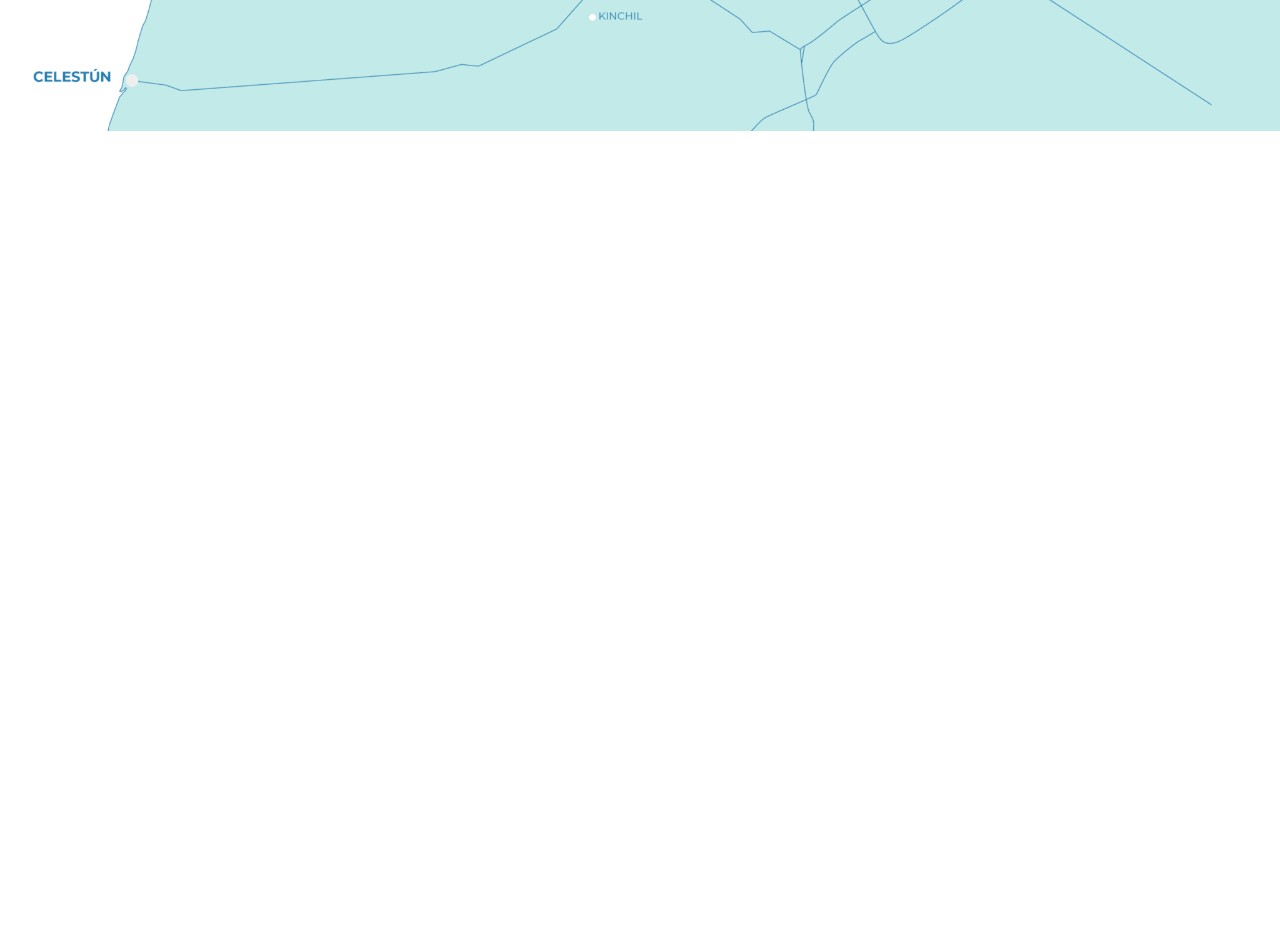
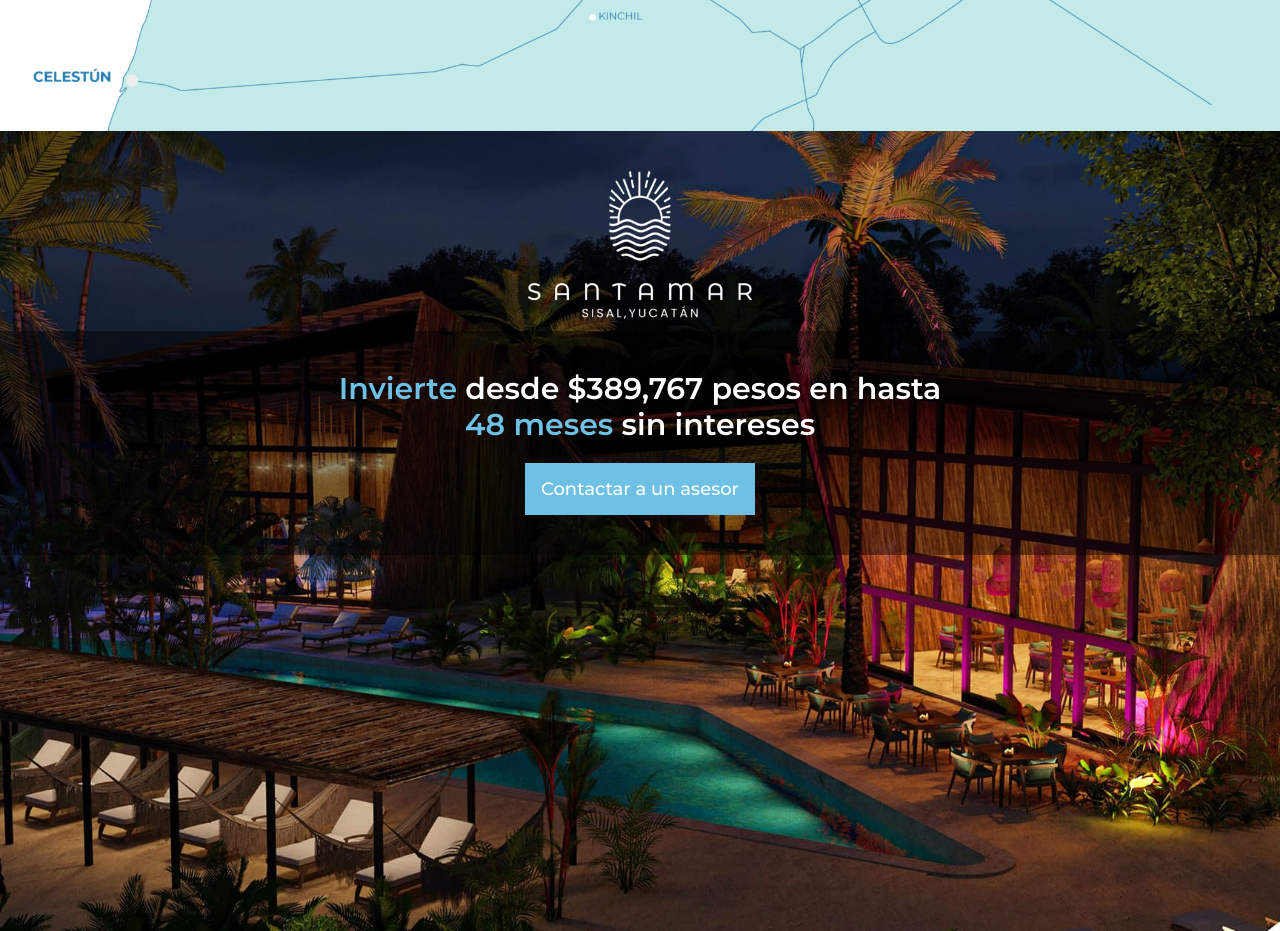
Before and after one commit to MiguelKoh/landing-portafolio, a React (Vite) app: page / in a window 1280 px wide. Shown: the part 1780-2711 px from the top of the page. Before the commit the page ends 1911 px from the top, so only its background shows below. Built offline with nearby package versions, Linux system fonts and the light colour scheme.

Commit message:
seccion invierte agregada

```diff
--- a/src/App.css
+++ b/src/App.css
@@ -7,16 +7,21 @@
   padding: 0;
 }
 
-.bg-image{
+.bg-image-seccion-1{
   background-image: url('./assets/images/3.jpg');
-  width: 100%;
-  height: 100vh;
   background-size: cover;
   background-position: bottom center;
 
 }
+
+.bg-image-invierte{
+  background-image: url('./assets/images/8_opt.jpg');
+  background-size: cover;
+  background-position: bottom center;
+}
+
 @media (max-width: 767.98px) {
-  .bg-image-movil {
+  .bg-image-seccion-1 {
     background-image: url('./assets/images/banner-1-móvil.jpg');
     width: 100%;
     height: 100vh;
@@ -49,6 +54,10 @@ body {
 .color-titulos {
   color: #6EC1E4;
 }
+.bg-btn-asesor {
+  background-color:#6EC1E4 ;
+}
+
 .containerAmenidades div img{
   width: 5rem;
   margin-left: auto!important;
--- a/src/App.jsx
+++ b/src/App.jsx
@@ -1,6 +1,7 @@
 import Seccion1 from './components/Seccion1'
 import Amenidades from './components/Amenidades';
 import Mapa from './components/Mapa';
+import Invierte from './components/Invierte';
 
 function App() {
   return (
@@ -8,6 +9,7 @@ function App() {
       <Seccion1 />
       <Amenidades />
       <Mapa/>
+      <Invierte/>
     </>
   );
 }
--- /dev/null
+++ b/src/components/Invierte.jsx
@@ -0,0 +1,25 @@
+import logoBlanco from "../assets/images/logo_santamar-03_opt.png";
+
+function Invierte() {
+  return (
+    <div className="bg-image-invierte xs:h-96 md:h-screen">
+      <div className="flex flex-wrap justify-center pt-10">
+        <img src={logoBlanco} className=" xs:w-40 md:w-56 mx-auto" alt="Logo" />
+      </div>
+      <div className="flex flex-wrap justify-center bg-black/45 py-10 mt-3">
+        <div className="w-full flex justify-center">
+        <p className="sm:w-1/3 md:w-1/2 xs:text-xl md:text-3xl font-semibold text-white text-center">
+          <span className="color-titulos">Invierte</span> desde $389,767 pesos
+          en hasta <span className="color-titulos">48 meses</span> sin intereses
+        </p>
+        </div>
+        <div className="w-full flex justify-center mt-5">
+        <button className="bg-btn-asesor xs:py-2 xs:px-3 md:py-3 md:px-4 text-white xs:text-sm md:text-lg">Contactar a un asesor</button>
+        </div>
+      </div>
+
+    </div>
+  );
+}
+
+export default Invierte
--- a/src/components/Seccion1.jsx
+++ b/src/components/Seccion1.jsx
@@ -2,9 +2,9 @@ import logoBlanco from "../assets/images/logo_santamar-03_opt.png";
 
 function Seccion1() {
   return (
-    <div className="bg-image bg-image-movil flex justify-center items-start h-screen"> {/* Asegúrate de que el contenedor ocupa toda la altura de la pantalla */}
-      <div className="text-center mt-10"> {/* Contenedor centrado para la imagen y el texto */}
-        <img src={logoBlanco} className="w-48 mx-auto" alt="Logo" /> {/* Imagen centrada */}
+    <div className="bg-image-seccion-1 flex justify-center items-start h-screen">
+      <div className="text-center mt-10">
+        <img src={logoBlanco} className="w-48 mx-auto" alt="Logo" />
         <div className="mt-2 text-white ">
           <p className="tracking-wider xs:text-2xl md:text-4xl">LOTES</p>
           <p className="xs:text-2xl md:text-4xl tracking-wider">URBANIZADOS</p>
```
Also changed, not shown: src/assets/images/8_opt.jpg (added).
